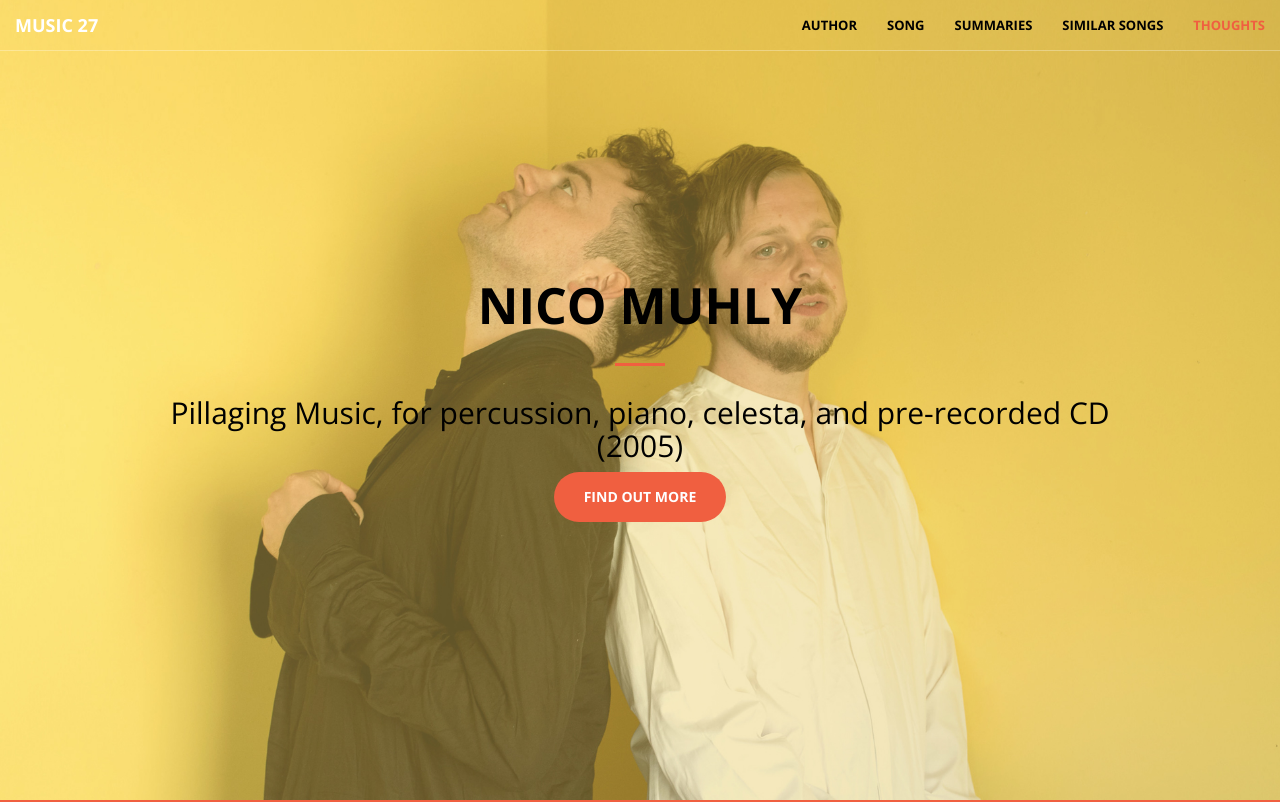
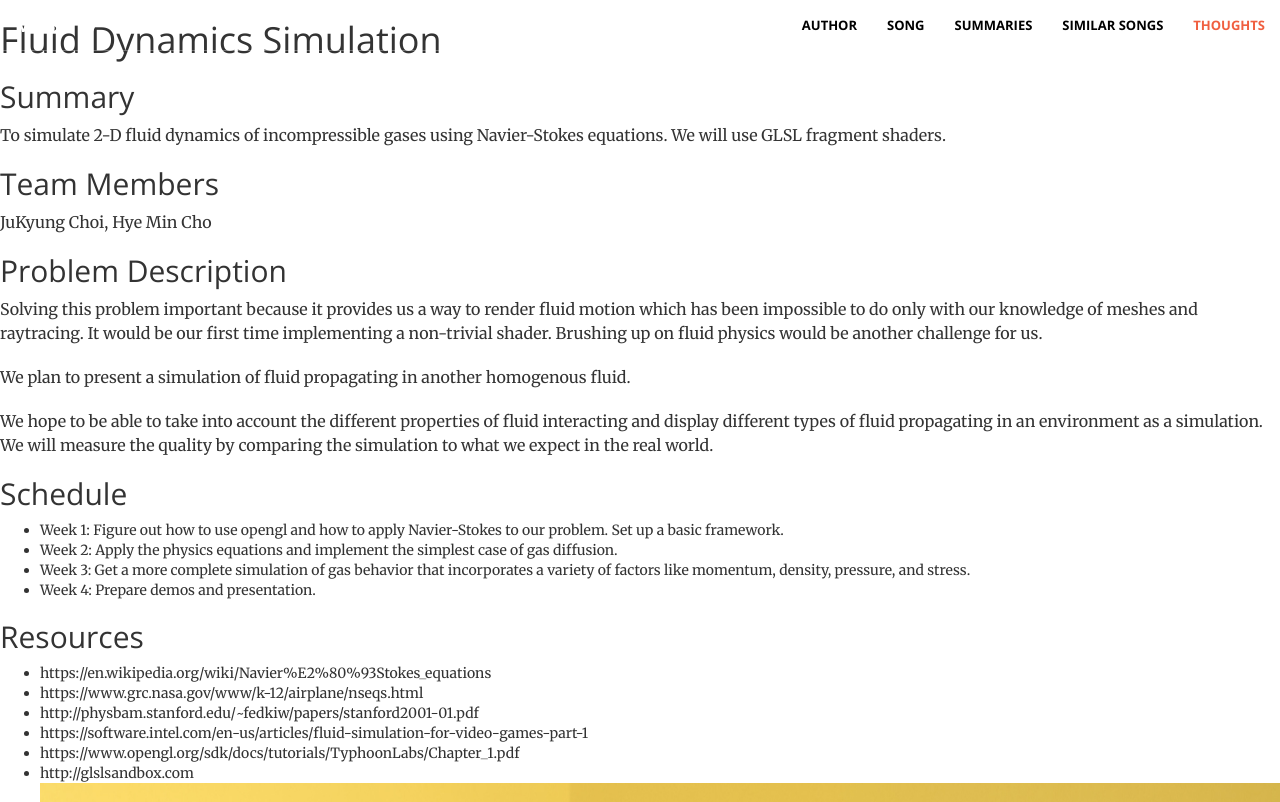
Before and after one commit to wnrud709/wnrud709.github.io, a website: page index.html in a window 1280 px wide. Shown: the top 802 px of the page. Drawn offline with nearby package versions, Linux system fonts and the light colour scheme.

Commit message:
Update index.html

```diff
--- a/index.html
+++ b/index.html
@@ -1,4 +1,56 @@
-<!DOCTYPE html>
+<h1>Fluid Dynamics Simulation</h1>
+
+
+
+<h2>Summary</h2>
+<p>To simulate 2-D fluid dynamics of incompressible gases using Navier-Stokes equations. We will use GLSL fragment shaders.
+
+<h2>Team Members</h2>
+<p>JuKyung Choi, Hye Min Cho</p>
+
+<h2> Problem Description</h2>
+<p>
+Solving this problem important because it provides us a way to render fluid motion which has been impossible to do only with our knowledge of meshes and raytracing. It would be our first time implementing a non-trivial shader. Brushing up on fluid physics would be another challenge for us.
+</p>
+
+<p> We plan to present a simulation of fluid propagating in another homogenous fluid.</p>
+<p>
+We hope to be able to take into account the different properties of fluid interacting and display different types of fluid propagating in an environment as a simulation. We will measure the quality by comparing the simulation to what we expect in the real world.
+</p>
+
+<h2>Schedule</h2>
+<ul>
+<li>Week 1: Figure out how to use opengl and how to apply Navier-Stokes to our problem. Set up a basic framework.</li>
+<li>Week 2: Apply the physics equations and implement the simplest case of gas diffusion. </li>
+<li>Week 3: Get a more complete simulation of gas behavior that incorporates a variety of factors like momentum, density, pressure, and stress.
+</li>
+<li> Week 4: Prepare demos and presentation. </li>
+</ul>
+
+<h2>Resources</h2>
+<ul>
+<li>
+https://en.wikipedia.org/wiki/Navier%E2%80%93Stokes_equations
+</li>
+<li>
+https://www.grc.nasa.gov/www/k-12/airplane/nseqs.html
+<li>
+http://physbam.stanford.edu/~fedkiw/papers/stanford2001-01.pdf
+</li>
+<li>
+https://software.intel.com/en-us/articles/fluid-simulation-for-video-games-part-1
+</li>
+<li>
+https://www.opengl.org/sdk/docs/tutorials/TyphoonLabs/Chapter_1.pdf
+</li>
+<li>
+http://glslsandbox.com
+</li>
+
+<!-- <h2>
+
+
+	<!-- <!DOCTYPE html>
 <html lang="en">
 
 <head>
@@ -301,4 +353,5 @@
 
 </body>
 
-</html>
+</html> -->
+ -->
```
